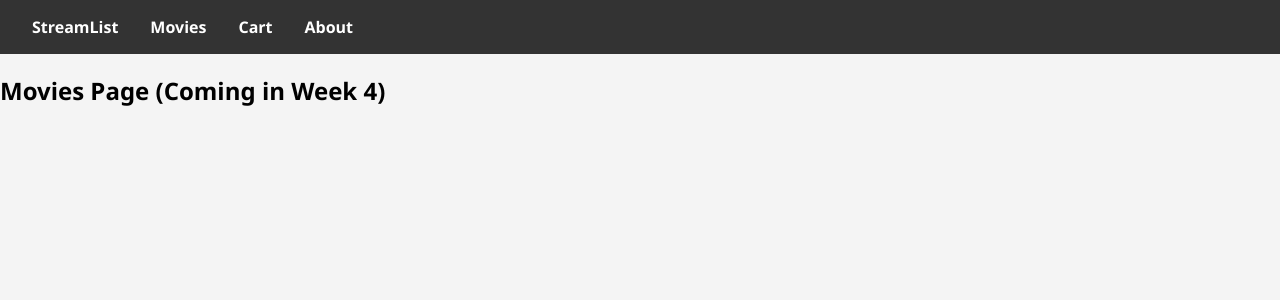
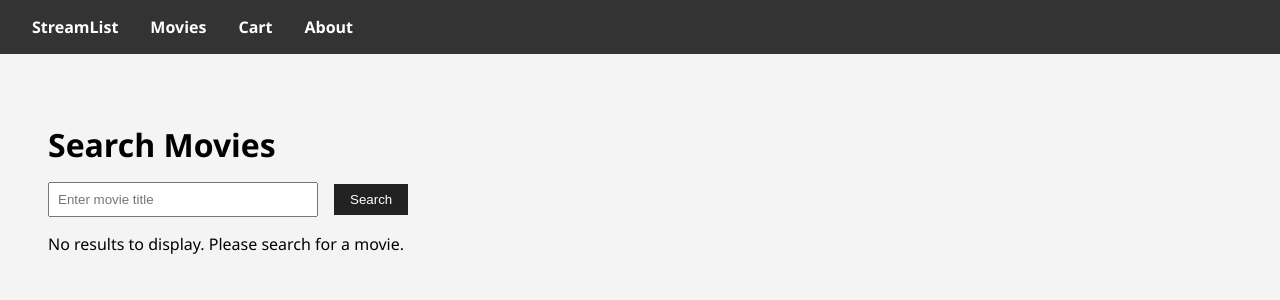
Before and after one commit to Sip12345/INT499, a React (Vite) app: page /movies in a window 1280 px wide. Shown: the top 300 px of the page. Built offline with nearby package versions, Linux system fonts and the light colour scheme.

Commit message:
Add files via upload

```diff
--- a/package.json
+++ b/package.json
@@ -13,6 +13,7 @@
   },
   "dependencies": {
     "@fortawesome/fontawesome-free": "^6.7.2",
+    "axios": "^1.10.0",
     "react-router-dom": "^7.6.2"
   },
   "main": "index.js",
--- a/src/index.css
+++ b/src/index.css
@@ -19,7 +19,10 @@ body {
   font-weight: bold;
 }
 
-.streamlist-page {
+.streamlist-page,
+.movies-page,
+.cart-page,
+.about-page {
   padding: 3rem;
 }
 
@@ -90,3 +93,36 @@ button:hover i.fa-edit {
 button:hover i.fa-trash-alt {
   color: red;
 }
+
+/* Specific styles for Movies page */
+.movies-page input {
+  padding: 0.5rem;
+  width: 250px;
+  margin-right: 0.5rem;
+}
+
+.movies-page button {
+  padding: 0.5rem 1rem;
+  background-color: #222;
+  color: white;
+  border: none;
+  cursor: pointer;
+}
+
+.movies-page button:hover {
+  background-color: #555;
+}
+
+.movies-page ul {
+  list-style-type: none;
+  padding: 0;
+  margin-top: 1rem;
+}
+
+.movies-page li {
+  margin-bottom: 0.5rem;
+  background: #fff;
+  padding: 0.5rem 1rem;
+  border-radius: 4px;
+  box-shadow: 0 0 3px rgba(0,0,0,0.1);
+}
--- a/src/pages/Movies.jsx
+++ b/src/pages/Movies.jsx
@@ -1,5 +1,53 @@
-import React from 'react';
+import React, { useState } from 'react';
+import axios from 'axios';
 
 export default function Movies() {
-  return <h2>Movies Page (Coming in Week 4)</h2>;
+  const [query, setQuery] = useState('');
+  const [results, setResults] = useState([]);
+
+  const handleSearch = async () => {
+    if (!query.trim()) return;
+
+    try {
+      const res = await axios.get('https://api.themoviedb.org/3/search/movie', {
+        params: {
+          api_key: 'f326b43d013cc566f0782814932d543a',
+          query: query
+        }
+      });
+      setResults(res.data.results);
+    } catch (error) {
+      console.error('Error fetching data from TMDB:', error);
+    }
+  };
+
+  return (
+    <div className="movies-page">
+      <h1>Search Movies</h1>
+
+      <div>
+        <input
+          type="text"
+          value={query}
+          onChange={(e) => setQuery(e.target.value)}
+          placeholder="Enter movie title"
+        />
+        <button onClick={handleSearch}>Search</button>
+      </div>
+
+      <div>
+        {results.length > 0 ? (
+          <ul>
+            {results.map((movie) => (
+              <li key={movie.id}>
+                <strong>{movie.title}</strong> ({movie.release_date?.split('-')[0] || 'N/A'})
+              </li>
+            ))}
+          </ul>
+        ) : (
+          <p>No results to display. Please search for a movie.</p>
+        )}
+      </div>
+    </div>
+  );
 }
--- a/src/pages/StreamList.jsx
+++ b/src/pages/StreamList.jsx
@@ -1,10 +1,17 @@
-import React, { useState } from 'react';
+import React, { useState, useEffect } from 'react';
 
 export default function StreamList() {
   const [input, setInput] = useState('');
-  const [items, setItems] = useState([]);
+  const [items, setItems] = useState(() => {
+    const saved = localStorage.getItem('streamlist');
+    return saved ? JSON.parse(saved) : [];
+  });
   const [isEditing, setIsEditing] = useState(null);
   const [editText, setEditText] = useState('');
+
+  useEffect(() => {
+    localStorage.setItem('streamlist', JSON.stringify(items));
+  }, [items]);
 
   const handleSubmit = (e) => {
     e.preventDefault();
```
Also changed, not shown: 1 other file (tests, documents, lock files or other folders).
